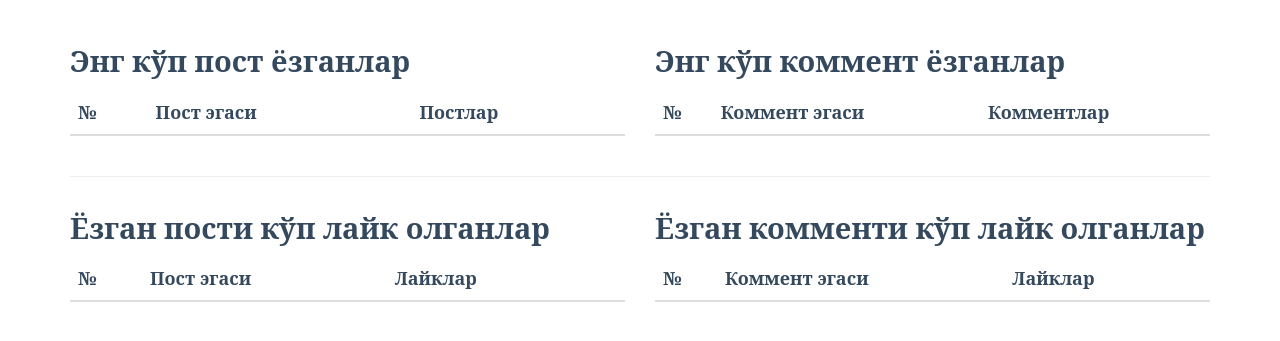
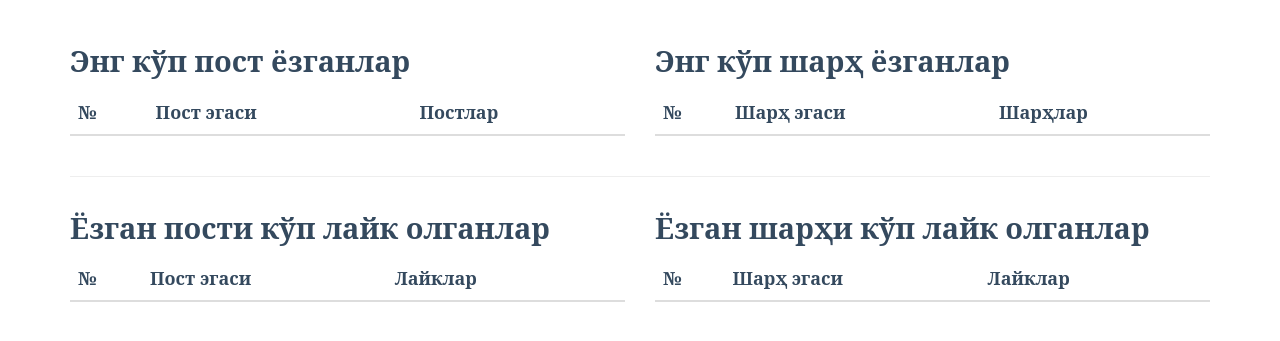
Before and after one commit to muminoff/tarjimonlar, a Django app: template templates/pages/members.html in a window 1280 px wide. Shown: the part 73-414 px from the top of the page. Run offline with Django 3.2, Linux system fonts and the light colour scheme; the template is opened without the code that fills it, so the values that code supplies are empty; some libraries are stand-ins or nearby versions.

Commit message:
komment -> sharh

```diff
--- a/templates/pages/about.html
+++ b/templates/pages/about.html
@@ -5,7 +5,7 @@
       <h4>Лойиҳа ҳақида</h4>
       <p>Лойиҳадан кўзланган мақсад — гуруҳ иштирокчилари учун Фейсбукда имкони йўқ бўлган қулайликларни сайт кўринишида дастурлаш. Сайт Фейсбук тармоғига тўғридан-тўғри бириктирилгани боис сайтдаги маълумотлар ҳар соатда автоматик равишда янгиланиб турилади. Сайт коди <a href="https://github.com/muminoff/tarjimonlar">очиқ</a>.</p>
       <div class="alert alert-warning" role="alert">
-        <p>Ушбу сайтдаги маълумотлар Фейсбук API орқали олинади. Ҳеч қандай модератор ёки администратор текшируви мавжуд эмас. Лекин гуруҳдаги ҳар бир маълумот интернетда очиқ оммага чиқарилмайди, яъни Google, Yandex қидирув тизимларида сиз ёзган пост ёки коммент чиқмайди.</p>
+        <p>Ушбу сайтдаги маълумотлар Фейсбук API орқали олинади. Ҳеч қандай модератор ёки администратор текшируви мавжуд эмас. Лекин гуруҳдаги ҳар бир маълумот интернетда очиқ оммага чиқарилмайди, яъни Google, Yandex қидирув тизимларида сиз ёзган пост ёки шарҳ чиқмайди.</p>
       </div>
       <h4>Кредитлар</h4>
       <p>Сайтни тўлақонли ишлаши учун қуйидаги технологиялардан фойдаланилди:</p>
--- a/templates/pages/comments.html
+++ b/templates/pages/comments.html
@@ -2,7 +2,7 @@
 {% block content %}
 <div class="row">
     <div class="col-md-12">
-        Жами комментлар: {{ total_comments }}.
+      Гуруҳдаги жами шарҳлар: {{ total_comments }}.
     </div>
 </div>
 {% endblock content %}
--- a/templates/pages/members.html
+++ b/templates/pages/members.html
@@ -23,13 +23,13 @@
         </table>
     </div>
     <div class="col-md-6">
-        <h4>Энг кўп коммент ёзганлар</h4>
+        <h4>Энг кўп шарҳ ёзганлар</h4>
         <table class="table">
             <thead>
                 <tr>
                     <th>№</th>
-                    <th>Коммент эгаси</th>
-                    <th>Комментлар</th>
+                    <th>Шарҳ эгаси</th>
+                    <th>Шарҳлар</th>
                 </tr>
             </thead>
             <tbody>
@@ -70,12 +70,12 @@
         </table>
     </div>
     <div class="col-md-6">
-        <h4>Ёзган комменти кўп лайк олганлар</h4>
+        <h4>Ёзган шарҳи кўп лайк олганлар</h4>
         <table class="table">
             <thead>
                 <tr>
                     <th>№</th>
-                    <th>Коммент эгаси</th>
+                    <th>Шарҳ эгаси</th>
                     <th>Лайклар</th>
                     <th></th>
                 </tr>
```
Also changed, not shown: README.md.
